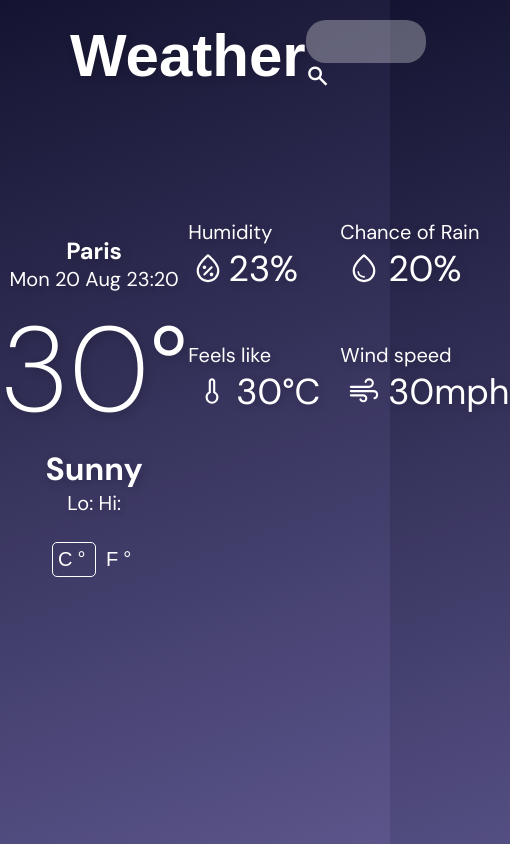
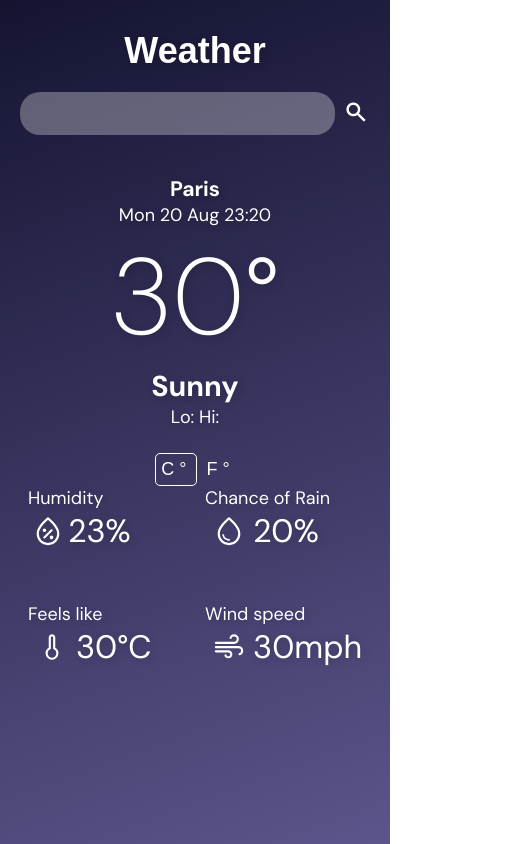
Before and after one commit to koeebeth/odin-weatherapp, a website built with webpack: page dist/index.html in a window 390 px wide. Shown: the whole page, 510 px wide, since content can reach past the window. Built offline with nearby package versions, Linux system fonts and the light colour scheme; no server answers.

Commit message:
Changed mobile view navbar

```diff
--- a/src/index.js
+++ b/src/index.js
@@ -13,18 +13,18 @@ let tempData = {};
 
 const exData = {"location":{"name":"Tokyo","region":"Tokyo","country":"Japan","lat":35.69,"lon":139.69,"tz_id":"Asia/Tokyo","localtime_epoch":1691738170,"localtime":"2023-08-11 19:16"},"current":{"last_updated_epoch":1691737200,"last_updated":"2023-08-11 16:00","temp_c":33,"temp_f":91.4,"is_day":1,"condition":{"text":"Partly cloudy","icon":"//cdn.weatherapi.com/weather/64x64/day/116.png","code":1003},"wind_mph":9.4,"wind_kph":15.1,"wind_degree":50,"wind_dir":"NE","pressure_mb":1005,"pressure_in":29.68,"precip_mm":0,"precip_in":0,"humidity":53,"cloud":75,"feelslike_c":36,"feelslike_f":96.7,"vis_km":10,"vis_miles":6,"uv":8,"gust_mph":18.8,"gust_kph":30.2}}
 
-window.onload = () => {
-    asyncf.getCurWeather('auto:ip')
-    .then((res) => {
-        domf.renderCurWeather(res);
-        tempData.current = res;
-    });
-    asyncf.getForecast('auto:ip')
-    .then((res) => {
-        domf.renderForecast(res);
-        tempData.forecast = res;
-    });
-}
+// window.onload = () => {
+//     asyncf.getCurWeather('auto:ip')
+//     .then((res) => {
+//         domf.renderCurWeather(res);
+//         tempData.current = res;
+//     });
+//     asyncf.getForecast('auto:ip')
+//     .then((res) => {
+//         domf.renderForecast(res);
+//         tempData.forecast = res;
+//     });
+// }
 
 searchForm.addEventListener('submit', (e) => {
     e.preventDefault()
--- a/src/js/dom-funcs.js
+++ b/src/js/dom-funcs.js
@@ -54,12 +54,12 @@ function renderForecast(data, unit = 'm'){
     const forecastDays = data.forecast.forecastday;
 
     if(unit === 'm'){
-        hi.textContent = forecastDays[0].maxtemp_c;
-        lo.textContent = forecastDays[0].mintemp_c;
+        hi.textContent = Math.round(forecastDays[0].day.maxtemp_c);
+        lo.textContent = Math.round(forecastDays[0].day.mintemp_c);
     }
     else{
-        hi.textContent = forecastDays[0].maxtemp_f;
-        lo.textContent = forecastDays[0].mintemp_f;
+        hi.textContent = Math.round(forecastDays[0].day.maxtemp_f);
+        lo.textContent = Math.round(forecastDays[0].day.mintemp_f);
     }
 
     forecastDiv.textContent = '';
@@ -76,7 +76,7 @@ function renderForecast(data, unit = 'm'){
         weekday.classList.add('forecast-day');
 
         icon.innerHTML = getIcon(day.day.condition.code);
-        tmp.textContent = unit === 'm' ? day.day.avgtemp_c : day.day.avgtemp_f;
+        tmp.textContent = unit === 'm' ? Math.round(day.day.avgtemp_c) : Math.round(day.day.avgtemp_f);
         weekday.textContent = format(Date.parse(day.date), 'ccc');
 
 
--- a/src/style/style.scss
+++ b/src/style/style.scss
@@ -9,10 +9,10 @@
   'opsz' 40
 }
 
-$morning: linear-gradient(30deg, rgb(244, 238, 179), rgb(123, 174, 171));
+$morning: linear-gradient(30deg, rgb(244, 238, 179), rgb(123, 174, 171)) no-repeat;
 $midday: linear-gradient(70deg, #adcae7, #4f75a1) no-repeat;
-$sunset: linear-gradient(-20deg, rgb(244, 179, 198), rgb(63, 63, 135));
-$night: linear-gradient(-20deg, rgb(91, 85, 139), rgb(20, 20, 49));
+$sunset: linear-gradient(-20deg, rgb(244, 179, 198), rgb(63, 63, 135)) no-repeat;
+$night: linear-gradient(-20deg, rgb(91, 85, 139), rgb(20, 20, 49)) no-repeat;
 
 
 /* Style */
@@ -200,3 +200,44 @@ div.error {
     font-size: 0.8rem;
     opacity: 0;
 }
+
+@media screen and (max-width: 450px) {
+    html {
+        font-size: 18px;
+    }
+    body {
+        width: 100vw;
+        display: block;
+    }
+
+    div.navbar {
+        display: block;
+        text-align: center;
+        padding: 20px;
+        padding-top: 30px;
+
+        h1 {
+            font-size: 2rem;
+            font-weight: 600;
+        }
+
+        .searchbar {
+            margin: 20px 0px;
+            width: 100%;
+
+            form {
+                display: flex;
+
+                input {
+                    height: 2.4rem;
+                    flex-basis: 90%;
+                }
+            }
+        }
+
+    }
+
+    div.content {
+        display: block;
+    }
+}
```
